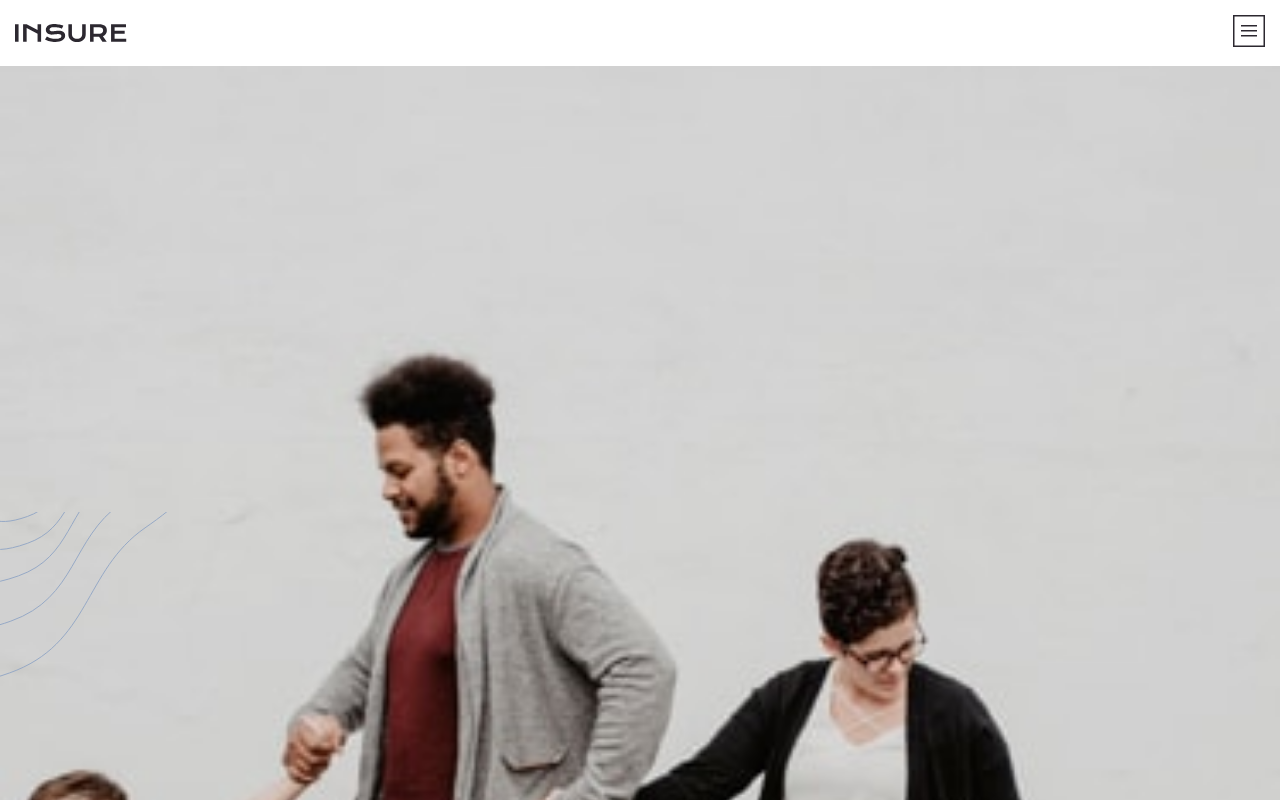
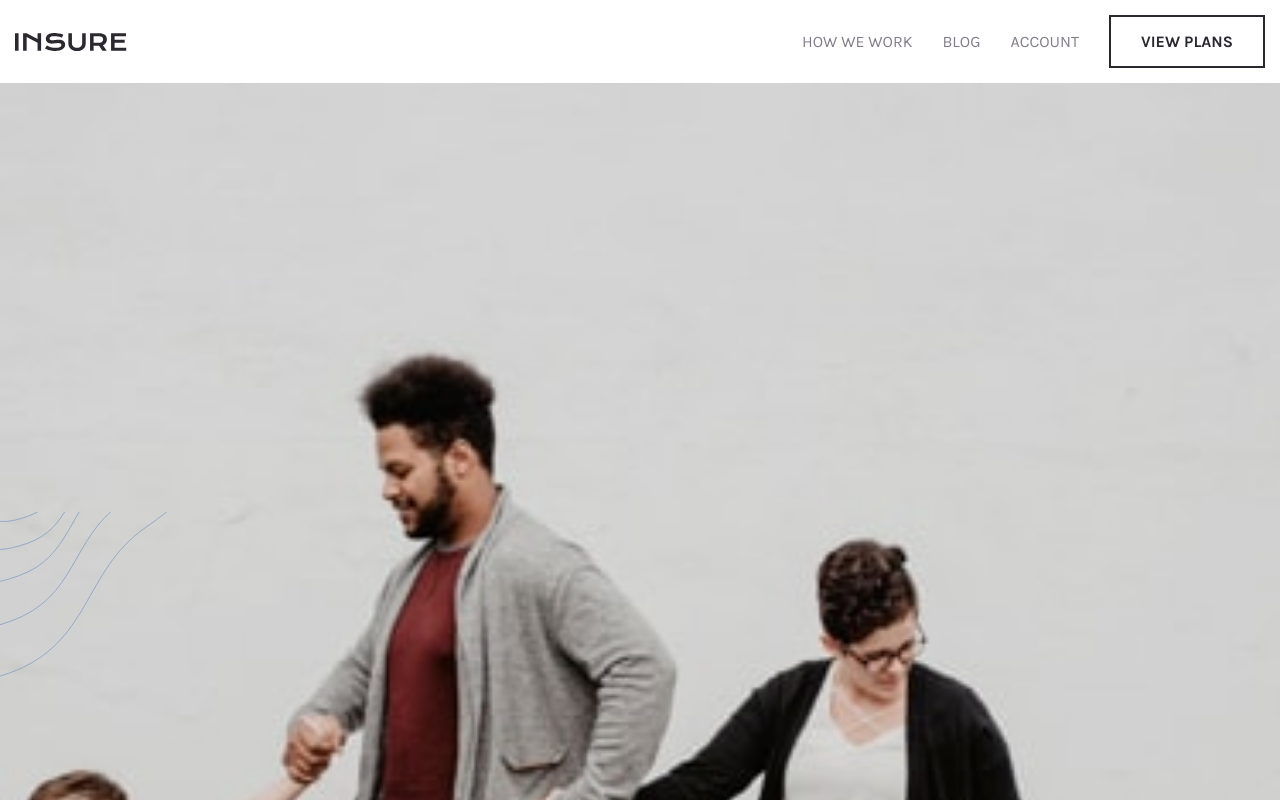
Before and after one commit to afaafa/insure-landing-page-react, a React (Create React App) app: page / in a window 1280 px wide. Shown: the top 800 px of the page. Built offline with nearby package versions, Linux system fonts and the light colour scheme.

Commit message:
add navbar responsive

```diff
--- a/src/components/Header.js
+++ b/src/components/Header.js
@@ -28,7 +28,7 @@ const Header = () => {
                         <li className="nav-item">
                             <button className="btn btn-view-plan">VIEW PLANS</button>
                         </li>
-                        <li><BgPatternMobNav className="bg-pattern-mob-nav"/></li>
+                        <li className="nav-item"><BgPatternMobNav className="bg-pattern-mob-nav"/></li>
                     </ul>
                 </nav>
                 <HeaderHero />
--- /dev/null
+++ b/src/sass/_responsive.scss
@@ -0,0 +1,50 @@
+@media screen and (min-width: 768px) {
+    .mobile-menu {
+        display: none;
+    }
+    .navbar {
+        .logo {
+            width: 20%;
+        }
+        .nav-list {
+            flex-basis: auto;
+            align-items: center;
+            justify-content: flex-end;
+            padding-top: 0;
+            position: relative;
+            left: 0px;
+            top: auto;
+            box-shadow: none;
+            padding-bottom: 0px;
+            display: flex;
+            background-color: transparent;
+            margin: 0;
+            .nav-item {
+                padding: 0;
+                a {
+                    color: $darkGrayisViolet;
+                    text-align: center;
+                    padding-right: 30px;
+                    text-decoration: none;
+                }
+                li {
+                    list-style-type: none;
+                }
+                .btn-view-plan {
+                    border: 2px solid $veryDarkViolet;
+                    color: $veryDarkViolet;
+                    font-weight: 700;
+                    padding: 15px 30px;
+                    margin-bottom: 0;
+                    &:hover {
+                        background-color: $veryDarkViolet;
+                        color: $white;
+                    }
+                }
+            }
+        }
+        .bg-pattern-mob-nav {
+            display: none;
+        }
+    }
+}
--- a/src/sass/style.scss
+++ b/src/sass/style.scss
@@ -38,3 +38,4 @@ h1, h2, h3, h4, h5, h6 {
 @import 'header';
 @import 'main';
 @import 'footer';
+@import 'responsive';
```
